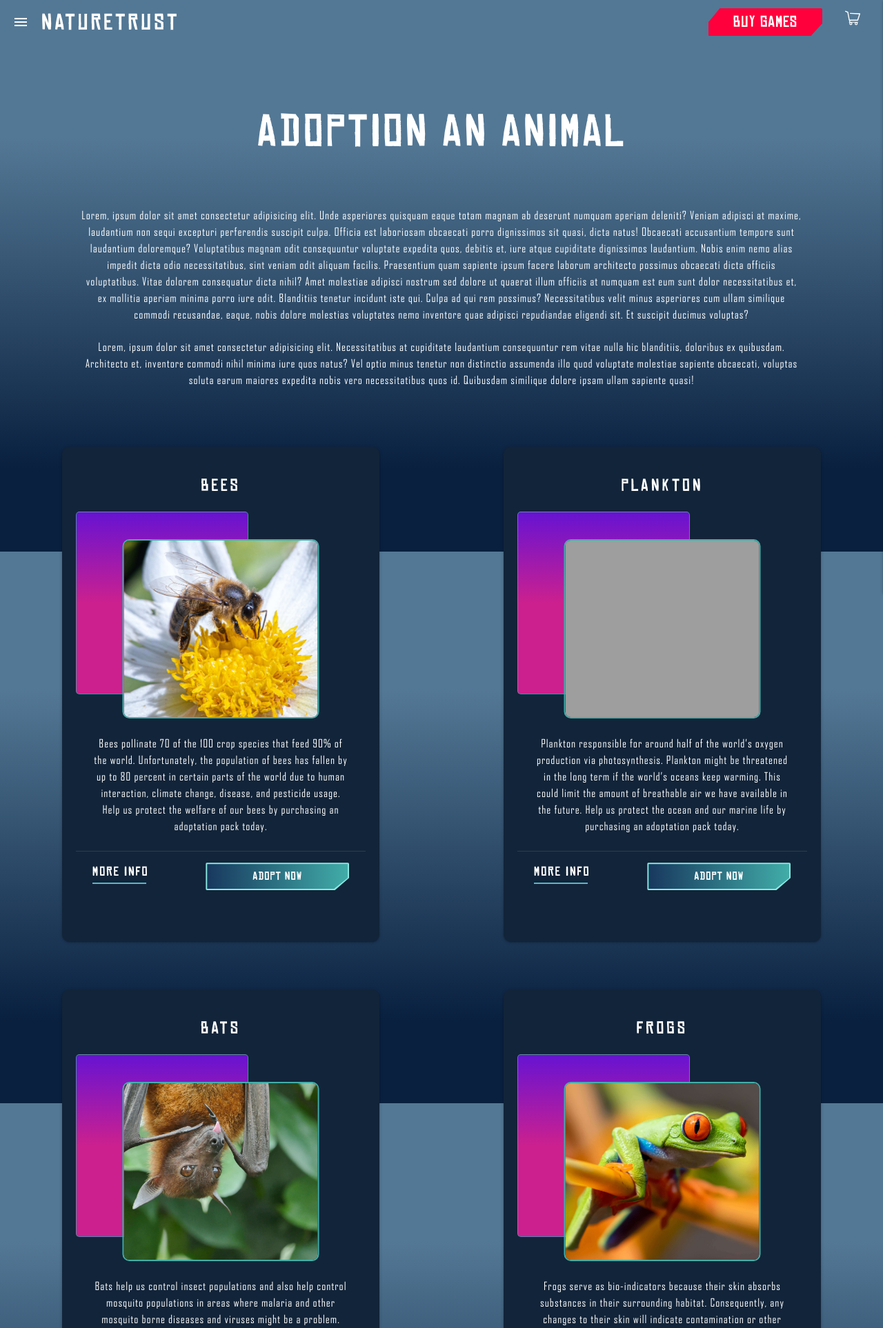
After one commit to Code-Institute-Submissions/Code-Institute-Submissions-naturetrust_SepResub, a Django app: page /adoption/ in a window 1280 px wide. The commit adds this page. Shown: the top 1926 px of the page at 69% size. Run offline with Django 3.2, Linux system fonts and the light colour scheme; data comes from the database, SQL or seed files in the repository; parts of the project's set-up code (start-up, migrations or seed data) failed here and were passed over; grey boxes are pictures that could not be loaded.

Commit message:
Add views, urls and template for Adoption app

```diff
--- /dev/null
+++ b/adoption/templates/adoption/adoptions.html
@@ -0,0 +1,71 @@
+{% extends "base.html" %}
+
+{% block content %}
+        <section id="allAdoptions">
+            <div class="row my-5">
+                <div class="col s12 center">
+                    <h1 class="title">Adoption An Animal</h1>
+                </div>
+            </div>
+            <!-- About -->
+            <div class="row center">
+                <div class="col s12 l10 offset-l1">
+                    <p>
+                        Lorem, ipsum dolor sit amet consectetur adipisicing elit. Unde asperiores quisquam eaque totam magnam ab deserunt
+                        numquam aperiam deleniti? Veniam adipisci at maxime, laudantium non sequi excepturi perferendis suscipit culpa.
+                        Officia est laboriosam obcaecati porro dignissimos sit quasi, dicta natus! Obcaecati accusantium tempore sunt
+                        laudantium doloremque? Voluptatibus magnam odit consequuntur voluptate expedita quos, debitis et, iure atque
+                        cupiditate dignissimos laudantium.
+                        Nobis enim nemo alias impedit dicta odio necessitatibus, sint veniam odit aliquam facilis. Praesentium quam sapiente
+                        ipsum facere laborum architecto possimus obcaecati dicta officiis voluptatibus. Vitae dolorem consequatur dicta
+                        nihil?
+                        Amet molestiae adipisci nostrum sed dolore ut quaerat illum officiis at numquam est eum sunt dolor necessitatibus
+                        et, ex mollitia aperiam minima porro iure odit. Blanditiis tenetur incidunt iste qui.
+                        Culpa ad qui rem possimus? Necessitatibus velit minus asperiores cum ullam similique commodi recusandae, eaque,
+                        nobis dolore molestias voluptates nemo inventore quae adipisci repudiandae eligendi sit. Et suscipit ducimus
+                        voluptas?
+                    </p>
+                    <br>
+                    <p>
+                        Lorem, ipsum dolor sit amet consectetur adipisicing elit. Necessitatibus at cupiditate laudantium consequuntur rem
+                        vitae nulla hic blanditiis, doloribus ex quibusdam. Architecto et, inventore commodi nihil minima iure quos natus?
+                        Vel optio minus tenetur non distinctio assumenda illo quod voluptate molestiae sapiente obcaecati, voluptas soluta
+                        earum maiores expedita nobis vero necessitatibus quos id. Quibusdam similique dolore ipsam ullam sapiente quasi!
+                    </p>
+                </div>
+
+            </div>
+            <!-- Adoption packs -->
+            <div class="row my-5">
+                {% for animal in adoptions %}
+                    <div class="col s12 m6">
+                        <div class="card">
+                            <h4 class="card-title title center">{{ animal.animal_plural }}</h4>
+                            <div class="card-image">
+                                <div class="contrast-card"></div>
+                                <div class="img-card">
+                                    <img src="{{ animal.image.url }}" alt="{{ animal.animal }}">
+                                </div>
+                            </div>
+                            <div class="card-content">
+                                <p class="center">{{ animal.desc }}</p>
+                            </div>
+                            <div class="card-action">
+                                <div class="row">
+                                    <div class="col s5">
+                                        <a href="#!" class="text-link">More info</a>
+                                    </div>
+                                    <div class="col s7">
+                                        <a href="#!" class="btn btn-cyan img-overlay-btn btn-folded-corners">
+                                            <span class="border-hack"></span>
+                                            <span class="btn-text">Adopt Now</span>
+                                        </a>
+                                    </div>
+                                </div>
+                            </div>
+                        </div>
+                    </div>
+                {% endfor %}
+            </div>
+        </section>
+{% endblock %}
--- /dev/null
+++ b/adoption/urls.py
@@ -0,0 +1,8 @@
+from django.urls import path, re_path
+from django.urls.resolvers import URLPattern
+from . import views
+
+
+urlpatterns = [
+    path('', views.all_adoptions, name='adoptions'),
+]
--- a/adoption/views.py
+++ b/adoption/views.py
@@ -1,3 +1,16 @@
 from django.shortcuts import render
+from .models import Adoption
 
-# Create your views here.
+
+def all_adoptions(request):
+    """ A view to render all adoption packs
+    available to view and/or purchase """
+
+    adoptions = Adoption.objects.all()
+
+    template = 'adoption/adoptions.html'
+    context = {
+        'adoptions': adoptions,
+    }
+
+    return render(request, template, context)
--- a/naturetrust/urls.py
+++ b/naturetrust/urls.py
@@ -24,6 +24,7 @@ urlpatterns = [
     path('accounts/', include('allauth.urls')),
     path('', include('home.urls')),
     path('games/', include('games.urls')),
+    path('adoption/', include('adoption.urls')),
     path('cart/', include('cart.urls')),
     path('checkout/', include('checkout.urls')),
 ] + static(settings.MEDIA_URL, document_root=settings.MEDIA_ROOT)
--- a/static/css/base.css
+++ b/static/css/base.css
@@ -30,7 +30,7 @@ Global styles
 ====================================================== */
 
 p {
-    font-family: 'Univers Condensed', sans-serif, serif;
+    font-family: 'AgencyFB', sans-serif, serif;
     font-size: 16px;
     letter-spacing: 1px;
 }
@@ -168,6 +168,27 @@ br {
     background: #188093;
     border-radius: 25px;
     padding: 0 35px;
+}
+
+.text-link {
+    font-family: 'Chinese Rocks';
+    font-size: 18px;
+    letter-spacing: 2px;
+    color: #FFFFFF !important;
+}
+
+.text-link:after {
+    content: "";
+    display: block;
+    margin: 0;
+    width: 55%;
+    height: 4px ;
+    border-bottom: solid 2px #63c6d6e6;
+    transition: width .8s;
+}
+
+.text-link:hover:after {
+    width: 0
 }
 
 /* ======================================================
@@ -498,6 +519,58 @@ Game details styles
 
 .section-header {
     margin: 65px auto 45px;
+}
+
+/* ======================================================
+Adoption page styles
+====================================================== */
+
+#allAdoptions .card {
+    max-width: 460px;
+    background: #122439;
+    padding: 20px;
+    margin: 35px auto;
+    border-radius: 10px;
+}
+
+#allAdoptions .card-title {
+    margin-bottom: 25px;
+}
+
+#allAdoptions .card-image {
+    position: relative;
+    width: 100%;
+    height: 300px;
+    margin: auto;
+}
+
+#allAdoptions .contrast-card {
+    width: 250px;
+    height: 265px;
+    position: absolute;
+    top: 0;
+    left: 0;
+    background-color: #6713D2; /* fallback color */
+    background-image: linear-gradient(to bottom, #6713D2 0%, #CC208E  50%);
+    background-size: cover;
+    border: 1px solid rgba(66, 175, 170, 75%);
+    border-radius: 5px;
+}
+
+#allAdoptions .img-card {
+    position: absolute;
+    top: 40px;
+    left: 50%;
+    transform: translate(-50%, 0);
+}
+
+#allAdoptions .img-card img {
+    width: 285px;
+    height: 260px;
+    object-fit: cover;
+    border-radius: 10px;
+    margin: auto;
+    border: 2px solid #42AFAA;
 }
 
 /* ======================================================
--- a/templates/base.html
+++ b/templates/base.html
@@ -52,7 +52,7 @@
             <li><h4 class="title">NatureTrust</h4></li>
             <li class="title"><a href="{% url 'games' %}">Buy Games</a></li>
             <li class="title"><a href="#!">About Us</a></li>
-            <li class="title"><a href="#!">Adoption Packs</a></li>
+            <li class="title"><a href="{% url 'adoptions' %}">Adoption Packs</a></li>
             <li class="title"><a href="#!">Contact Us</a></li>
         </ul>
         {% include 'includes/cart-nav.html' %}
```
Also changed, not shown: other parts of static/css/base.css (+146 -7 lines).
